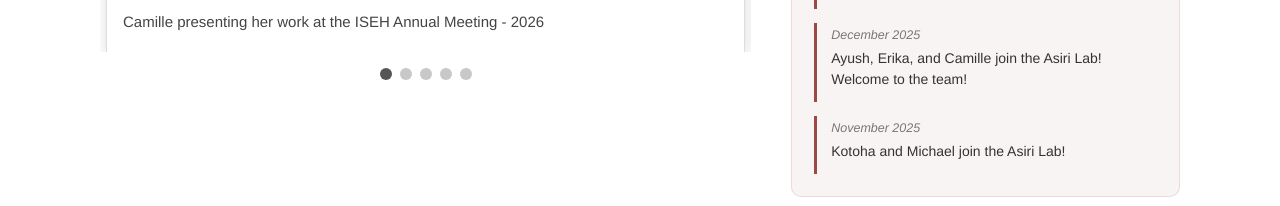
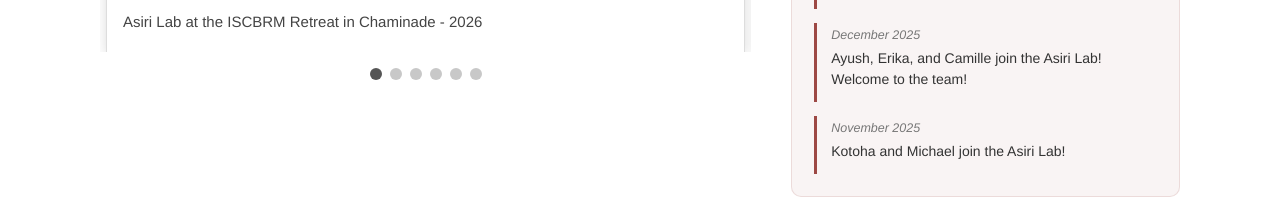
Before and after one commit to systemsheme/systemsheme.github.io, a Jekyll site: the page built from pages/Social.md, in a window 1280 px wide and 1209 px high, cut to the strip 741-1195 px from the top of the window. Shown: the top 206 px of the strip. Built offline with Jekyll 4.4.1, drawn with Linux system fonts in a browser that asks for light colours.

Commit message:
Social: add ISCBRM Retreat (Chaminade) photo as first carousel slide

```diff
--- a/_data/carousels.yml
+++ b/_data/carousels.yml
@@ -1,5 +1,7 @@
 carousel:
   - images:
+      - image: /img/social/2026/iscbrm-retreat-chaminade.jpg
+        caption: "Asiri Lab at the ISCBRM Retreat in Chaminade - 2026"
       - image: /img/social/2026/IMG_9477.jpeg
         caption: "Camille presenting her work at the ISEH Annual Meeting - 2026"
       - image: /img/social/2025/IMG_3831.JPG
```
Also changed, not shown: img/social/2026/iscbrm-retreat-chaminade.jpg (added).
